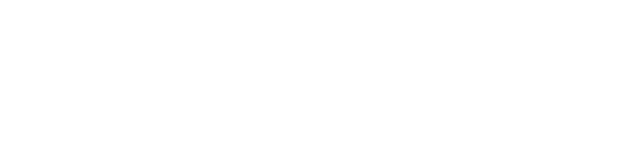
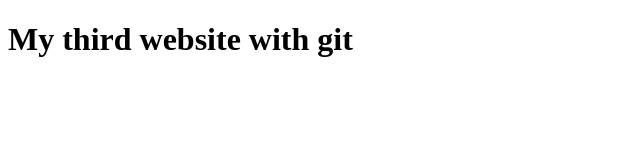
Before and after one commit to grannysimons/githubtest, a plain HTML site: page index.html in a window 1280 px wide. Shown: the whole page, without its empty margins (0-640 px from the left). Drawn offline with Linux system fonts and the light colour scheme.

Commit message:
add title to index.html

```diff
--- a/index.html
+++ b/index.html
@@ -7,6 +7,6 @@
     <title>Home page</title>
 </head>
 <body>
-
+    <h1>My third website with git</h1>
 </body>
 </html>
```
